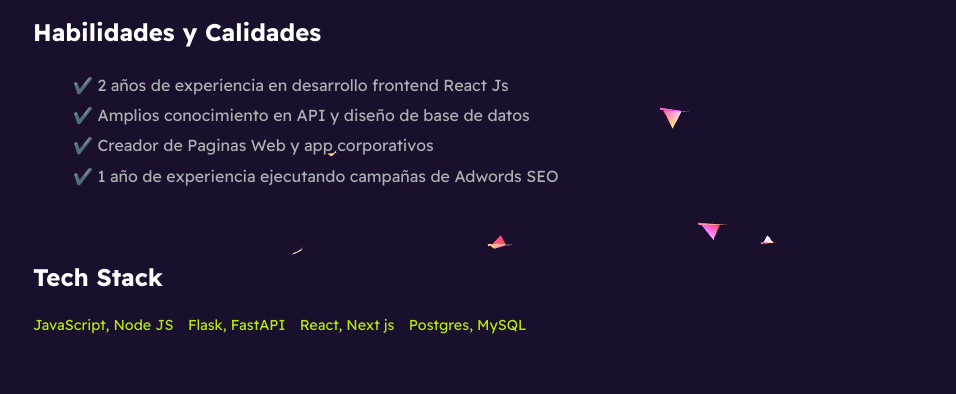
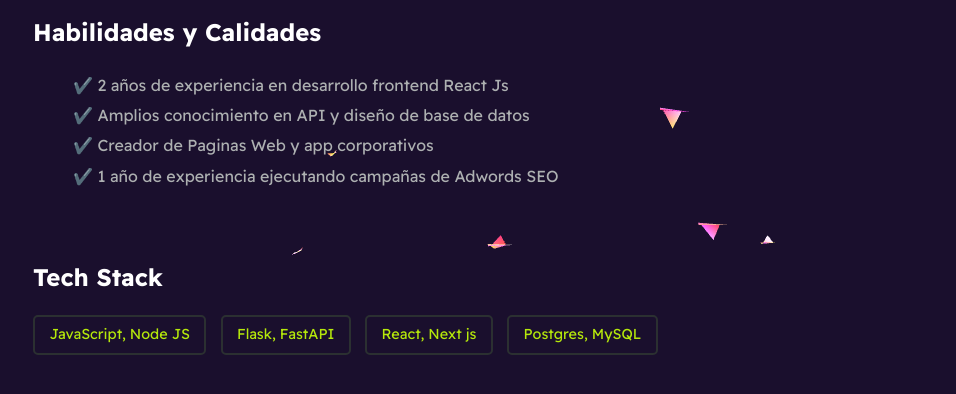
Before and after one commit to LMsqz/CV-Javier, a plain HTML site: page index.html in a window 1280 px wide. Shown: the part 430-824 px from the top of the page, without its empty margins (173-1129 px from the left). Drawn offline with nearby package versions, Linux system fonts and the light colour scheme; files whose address does not match are found by name.

Commit message:
actualizacion Tech

```diff
--- a/index.html
+++ b/index.html
@@ -76,16 +76,16 @@
     <section class="section--page">
       <h2>Tech Stack</h2>
       <div id="wrapper--techstack__items">
-        <div id="card--techstack">
+        <div class="card--techstack">
           <span>JavaScript, Node JS</span>
         </div>
-        <div id="card--techstack">
+        <div class="card--techstack">
           <span>Flask, FastAPI</span>
         </div>
-        <div id="card--techstack">
+        <div class="card--techstack">
           <span>React, Next js</span>
         </div>
-        <div id="card--techstack">
+        <div class="card--techstack">
           <span>Postgres, MySQL</span>
         </div>
       </div>
--- a/styles/main.css
+++ b/styles/main.css
@@ -66,15 +66,15 @@ li {
   grid-template-columns: repeat(2.1fr);
   align-items: center; */
 }
+#wrapper--hero {
+  display: flex;
+  align-items: center;
+  gap: 4em;
+}
 
 .section--page {
   padding-top: 1em;
   padding-bottom: 1em;
-}
-#wrapper--hero {
-  display: flex;
-  align-items: center;
-  gap: 4em;
 }
 #user--name {
   font-size: 48px;
@@ -149,7 +149,10 @@ a {
   font-size: 0.9em;
 }
 .card--techstack {
-  border: 1px solid var(--mainLinkColor);
+  border: 2px solid var(--mainBorderColor);
+  padding: 0.5em 1em;
+  border-radius: 5px;
+  align-items: center;
 }
 
 @media (max-width: 600px) {
```
